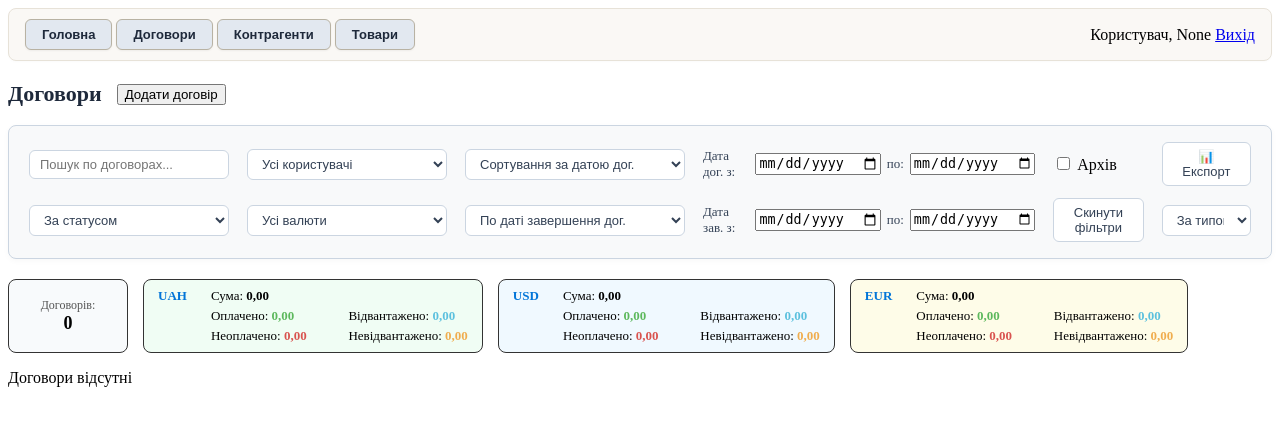
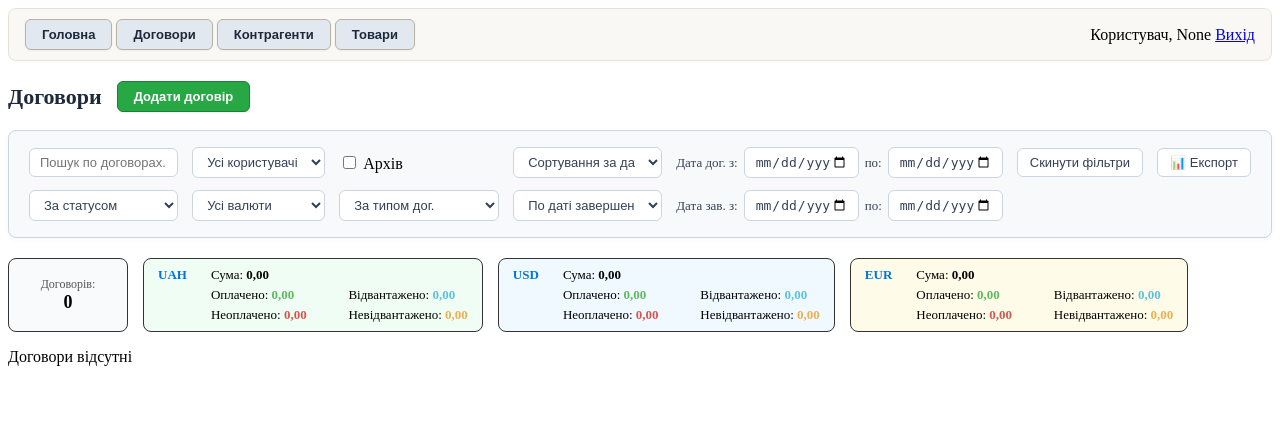
Before and after one commit to perepelitsyasergey-max/third-attempt, a Flask app: page /dashboard in a window 1280 px wide. Shown: the top 426 px of the page. Run offline with Flask 3, Linux system fonts and the light colour scheme; data that the repository does not hold is empty; some libraries are stand-ins or nearby versions.

Commit message:
Черговий коміт дебігенг

```diff
--- a/app.py
+++ b/app.py
@@ -589,9 +589,8 @@ def create_specification(contract_id):
                 pay_date_db=rec.get('payDate'),
                 pay_sum_db=rec.get('paySum') or 0,
                 ship_date_db=rec.get('shipDate'),
-                ship_sum_db=rec.get('shipSum') or 0,
-                pay_deadline_db=item.get('payDeadline'),
-                ship_deadline_db=item.get('shipDeadline')
+                ship_sum_db=rec.get('shipSum') or 0
+
             )
             db.session.add(new_record)
 
--- a/static/dashboard.css
+++ b/static/dashboard.css
@@ -622,49 +570,67 @@ dialog {
     box-shadow: 0 2px 6px rgba(0, 0, 0, 0.03) !important;
 
     display: grid;
-    /* Робимо рівно 4 акуратні колонки оптимальної ширини */
-    grid-template-columns: 200px 200px 220px auto;
-    gap: 12px 18px;
+    gap: 12px 14px;
     align-items: center;
     width: 100%;
     box-sizing: border-box;
 }
 
-
-/* Розподіл елементів фільтру по 4 колонках без «дір» */
+/* Колонка 1: Пошук та Статус */
 #filter-box-search {
     grid-column: 1;
     grid-row: 1;
 }
-
 #filter-box-stage {
     grid-column: 1;
     grid-row: 2;
 }
 
+/* Колонка 2: Користувач та Валюта */
 #filter-box-user {
     grid-column: 2;
     grid-row: 1;
 }
-
 #filter-box-currency {
     grid-column: 2;
     grid-row: 2;
 }
 
-#filter-box-sort-date {
+/* Колонка 3: Архів (1 рядок) та Тип договору (2 рядок) */
+#filter-box-archive {
     grid-column: 3;
     grid-row: 1;
+    display: flex;
+    align-items: center;
+    gap: 8px;
 }
-
-#filter-box-sort-end-date {
+#filter-box-contract-type {
     grid-column: 3;
     grid-row: 2;
 }
+#filter-box-contract-type select {
+    width: 100% !important;
+}
 
-/* Блоки дат обіймають 4-ту колонку */
+/* Колонка 4: Сортування за датами */
+#filter-box-sort-date {
+    grid-column: 4;
+    grid-row: 1;
+}
+#filter-box-sort-date select {
+    width: 100% !important;
+}
+#filter-box-sort-end-date {
+    grid-column: 4;
+    grid-row: 2;
+}
+#filter-box-sort-end-date select {
+    width: 100% !important;
+}
+
+/* Колонка 5: Періоди дат */
 #filter-box-date-range {
-    grid-column: 4;
+    grid-column: 5;
     grid-row: 1;
     display: flex;
     align-items: center;
@@ -672,9 +638,8 @@ dialog {
     font-size: 13px;
     color: #334155;
 }
-
 #filter-box-end-date-range {
-    grid-column: 4;
+    grid-column: 5;
     grid-row: 2;
     display: flex;
     align-items: center;
@@ -682,34 +647,32 @@ dialog {
     font-size: 13px;
     color: #334155;
 }
-
-/* Компактні поля введення дат, щоб вони не розтягували блок */
 #filter-panel input[type="date"] {
-    width: 125px !important;
+    width: 115px !important;
 }
 
-/* Додатковий рядок або блок для Архіву, Скинути та Експорту розмістимо внизу або компактно */
-#filter-box-archive {
-    grid-column: 1;
-    grid-row: 3;
-    display: flex;
-    align-items: center;
-    gap: 8px;
+/* Колонка 6: Скинути фільтри (1 рядок) */
+#filter-box-reset {
+    grid-column: 6;
+    grid-row: 1;
+}
+#filter-box-reset button {
+    width: 100% !important;
+    white-space: nowrap;
 }
 
-#filter-box-reset {
-    grid-column: 2;
-    grid-row: 3;
+/* Колонка 7: Експорт (1 рядок) */
+#filter-box-export {
+    grid-column: 7;
+    grid-row: 1;
+    justify-self: end;
+}
+#filter-box-export button {
+    width: 100% !important;
+    white-space: nowrap;
 }
 
-#filter-box-export {
-    grid-column: 4;
-    grid-row: 3;
-    justify-self: end;
-    /* Кнопка експорту гарно вирівняється по правому краю */
-}
-
-/* Універсальний стиль для інпутів і селектів усередині панелі */
+/* Універсальні стилі для інпутів і селектів панелі */
 #filter-panel input[type="text"],
 #filter-panel select {
     background-color: #ffffff !important;
@@ -735,7 +698,7 @@ dialog {
     background-color: #ffffff;
     border: 1px solid #cbd5e1;
     border-radius: 6px;
-    padding: 6px 14px;
+    padding: 6px 12px;
     font-size: 13px;
     font-weight: 500;
     color: #334155;
@@ -746,69 +709,6 @@ dialog {
 #filter-panel button:hover {
     background-color: #f1f5f9;
     border-color: #94a3b8;
-}
-
-/* --------------------------------------------------------------------------------------- */
-
-/* Колонка 1: Пошук + Статус */
-#filter-box-search {
-    grid-column: 1;
-    grid-row: 1;
-}
-
-#filter-box-stage {
-    grid-column: 1;
-    grid-row: 2;
-}
-
-/* Колонка 2: Користувач + Валюта */
-#filter-box-user {
-    grid-column: 2;
-    grid-row: 1;
-}
-
-#filter-box-currency {
-    grid-column: 2;
-    grid-row: 2;
-}
-
-/* Колонка 3: Сортування за датами */
-#filter-box-sort-date {
-    grid-column: 3;
-    grid-row: 1;
-}
-
-#filter-box-sort-end-date {
-    grid-column: 3;
-    grid-row: 2;
-}
-
-/* Колонка 4: Періоди дат */
-#filter-box-date-range {
-    grid-column: 4;
-    grid-row: 1;
-}
-
-#filter-box-end-date-range {
-    grid-column: 4;
-    grid-row: 2;
-}
-
-/* Колонка 5: Архів + Скинути фільтри */
-#filter-box-archive {
-    grid-column: 5;
-    grid-row: 1;
-}
-
-#filter-box-reset {
-    grid-column: 5;
-    grid-row: 2;
-}
-
-/* Колонка 6: Експорт тепер у 1 рядок (наприклад, у першому рядку, а другий залишається акуратно порожнім або підлаштованим) */
-#filter-box-export {
-    grid-column: 6;
-    grid-row: 1;
 }
 
 
@@ -1069,3 +969,46 @@ dialog {
 }
 
 /* -------------------------------------------------------------------------------------------------------- */
+
+/* Стилізація основних кнопок додавання (Договір, Контрагент, Товар) у зелений колір */
+#btn-open-modal-contract,
+#btn-open-modal-counterparty,
+#btn-open-modal-product {
+    background-color: #28a745 !important; /* Зелений колір для дії створення */
+    color: #ffffff !important;
+    border: 1px solid #1e7e34 !important;
+    border-radius: 6px !important;
+    padding: 7px 16px !important;
+    font-size: 13px !important;
+    font-weight: 600 !important;
+    cursor: pointer !important;
+    box-shadow: 0 1px 2px rgba(0, 0, 0, 0.05);
+    transition: all 0.2s ease !important;
+}
+
+/* Ефект при наведенні миші */
+#btn-open-modal-contract:hover,
+#btn-open-modal-counterparty:hover,
+#btn-open-modal-product:hover {
+    background-color: #218838 !important;
+    border-color: #1c7430 !important;
+}
+/* ----------------------------------------------------------------------------- */
+
+/* Універсальне закруглення та єдиний стиль для всіх полів введення дат у панелі фільтрів та модальних вікнах */
+input[type="date"] {
+    border: 1px solid #cbd5e1 !important;
+    border-radius: 6px !important;
+    padding: 6px 10px !important;
+    font-size: 13px !important;
+    color: #334155 !important;
+    background-color: #ffffff !important;
+    box-sizing: border-box !important;
+    outline: none !important;
+    transition: all 0.2s ease !important;
+}
+
+input[type="date"]:focus {
+    border-color: #3b82f6 !important;
+    box-shadow: 0 0 0 3px rgba(59, 130, 246, 0.15) !important;
+}
```
Also changed, not shown: other parts of static/dashboard.css (+87 -139 lines).
